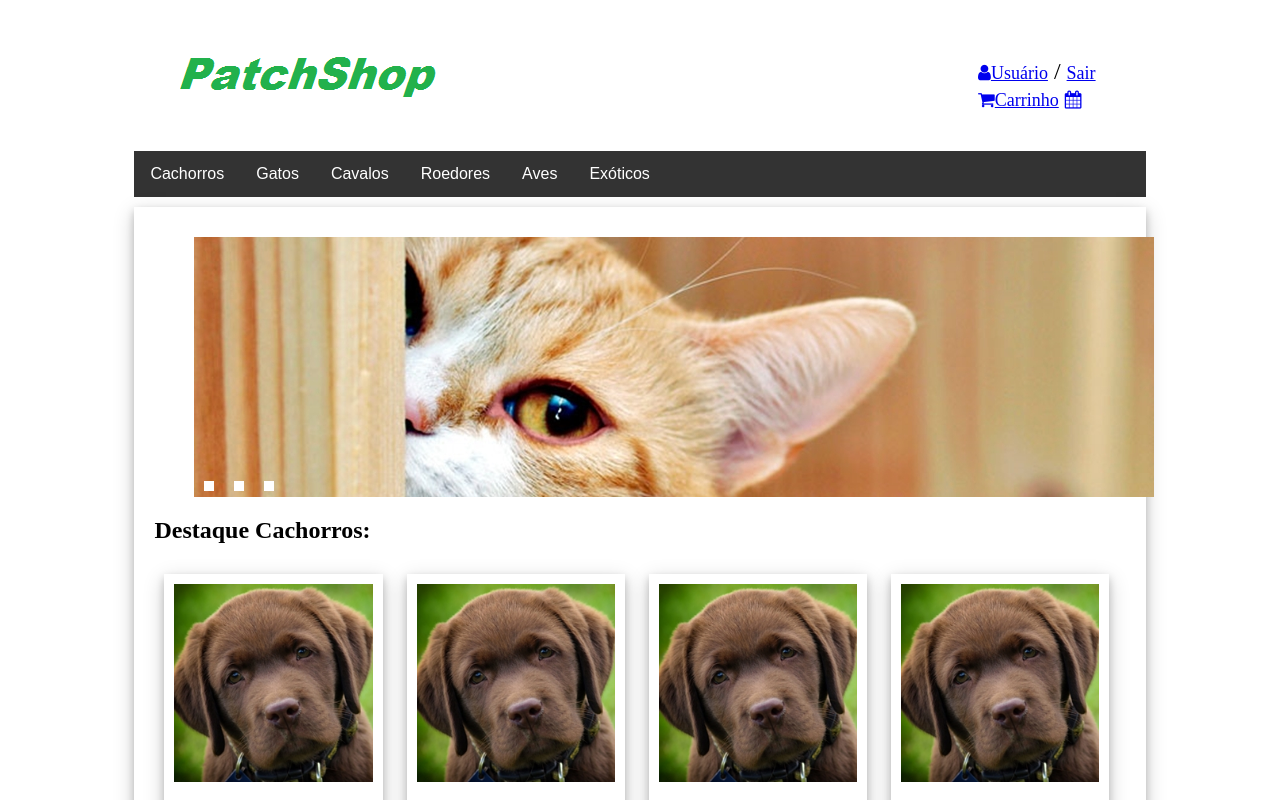
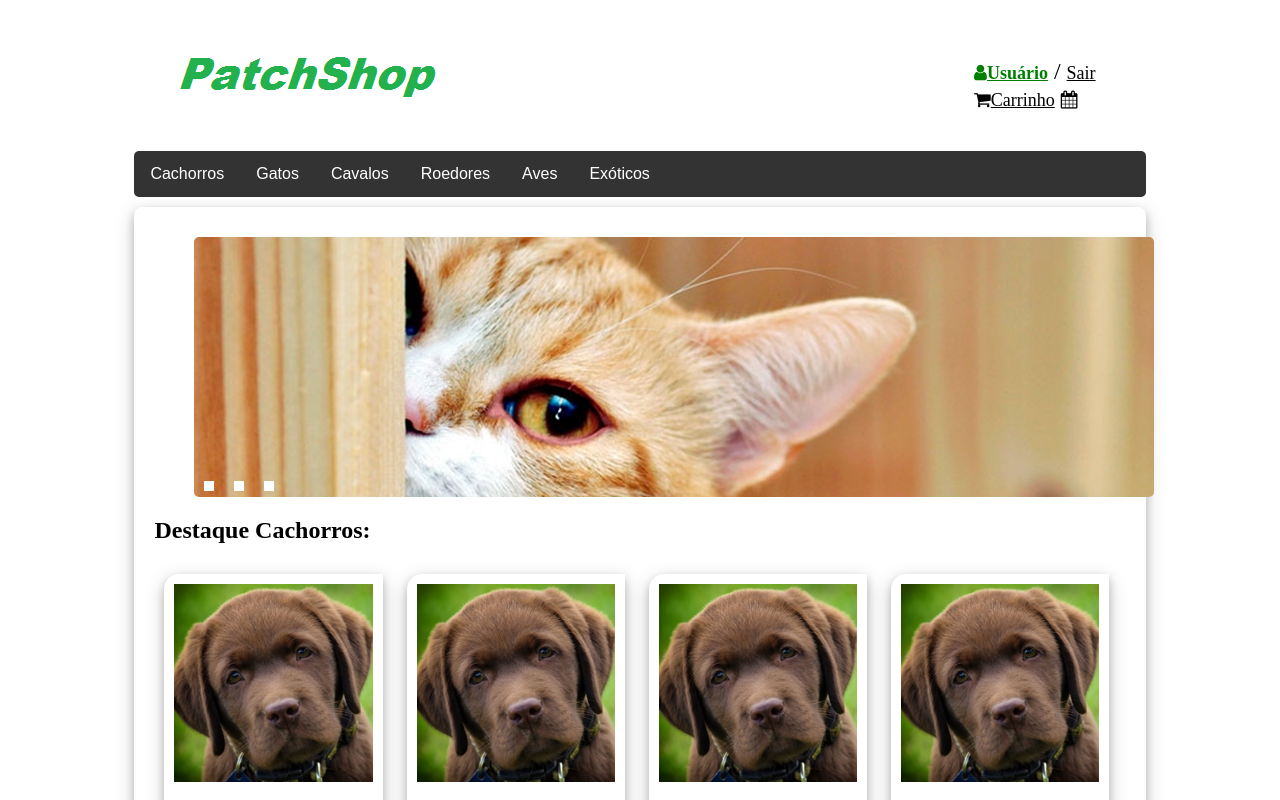
Before and after one commit to ederrr/PetShop, a plain HTML site: page index.html in a window 1280 px wide. In both pictures the pointer is over the link "Usuário". Shown: the top 800 px of the page. Drawn offline with Linux system fonts and the light colour scheme.

Commit message:
Melhoria nas cores de interação

```diff
--- a/index.css
+++ b/index.css
@@ -7,6 +7,7 @@ header, nav {
 	overflow: hidden;
 	background-color: #333;
 	font-family: Arial, Helvetica, sans-serif;
+	border-radius: 5px;
 }
 
 .navbar a {
@@ -24,11 +25,17 @@ header, nav {
 	padding-top: 50px;
 	position: relative;
 	float: right;
-	float: top;
+
 }
 
 .login-area a{
 	font-size: 18px;
+	color: black;
+}
+
+.login-area a:hover{
+	color: green;
+	font-weight: bold;
 }
 
 .dropdown {
@@ -46,6 +53,7 @@ header, nav {
 	background-color: inherit;
 	font-family: inherit;
 	margin: 0;
+
 }
 
 .navbar a:hover, .dropdown:hover .dropbtn {
@@ -85,6 +93,7 @@ section {
 	box-shadow: 0 4px 8px 0 rgba(0, 0, 0, 0.2), 0 6px 20px 0 rgba(0, 0, 0, 0.19);
 	padding: auto;
 	padding-bottom: 10px;
+	border-radius: 8px;
 
 }
 
@@ -107,6 +116,7 @@ section {
 	margin: 0;
 	height: 100%;
 	width: 100%;
+	border-radius: 5px;
  }
 
 .slider input {
@@ -135,6 +145,16 @@ section {
 .slider li:nth-child(3) label {
 	left: 70px;
 }
+.slider li:nth-child(1) label:hover{
+	background-color: green;
+}
+.slider li:nth-child(2) label:hover{
+	background-color: green;
+}
+.slider li:nth-child(3) label:hover{
+	background-color: green;
+}
+
 
 .slider img {
 	opacity: 0;
@@ -143,7 +163,6 @@ section {
 .slider li input:checked ~ img {
 	opacity: 1;
 	visibility: visible;
-	z-index: 10;
 }
 .slider li input:hover{
 	background-color: black;
@@ -171,7 +190,7 @@ div.polaroid {
 	display: inline-block;
 	margin: 10px;
 	padding: 10px;
-
+	border-radius: 15px 0 15px 0;
 }
 
 div.polaroid img{
```
